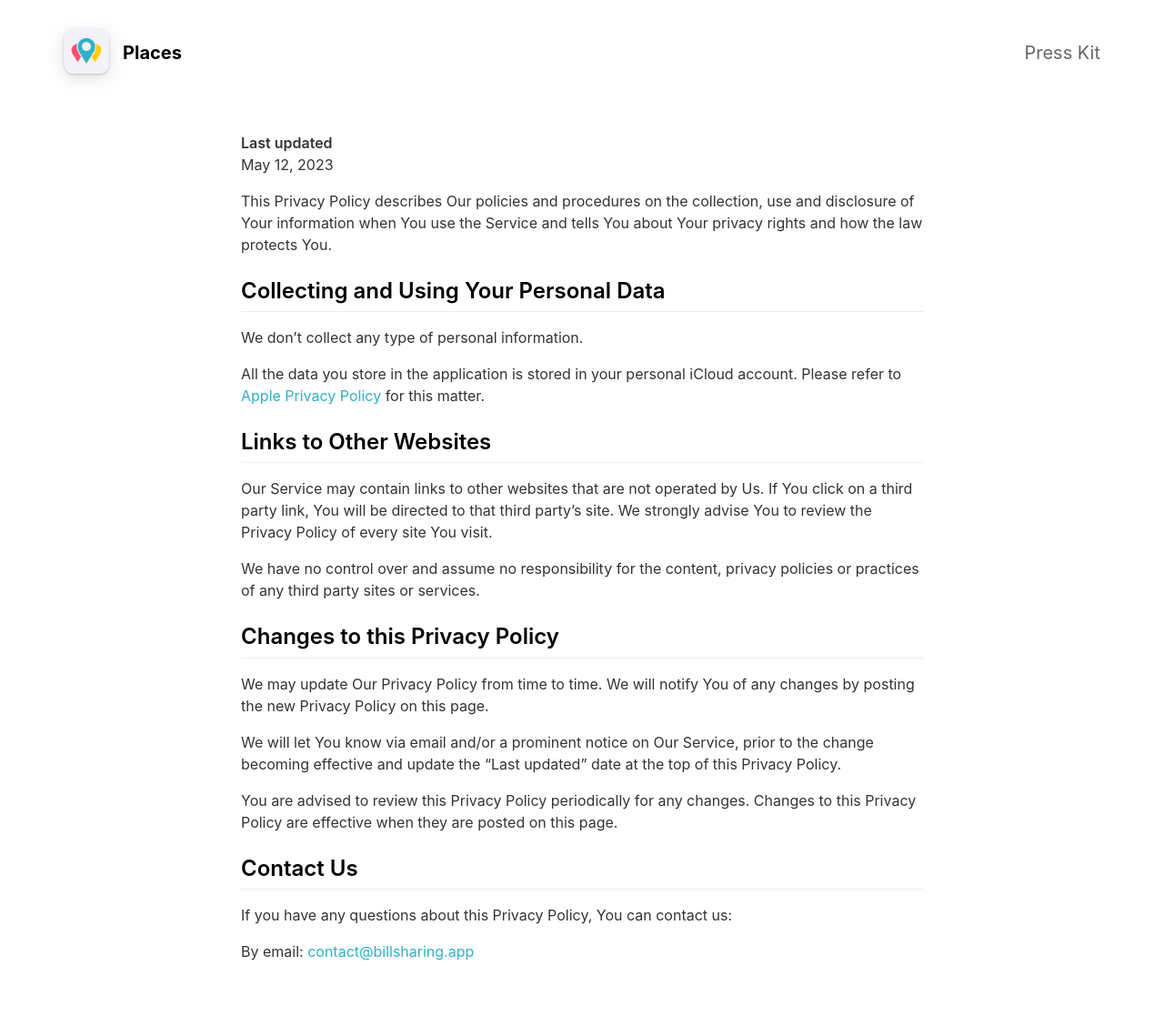
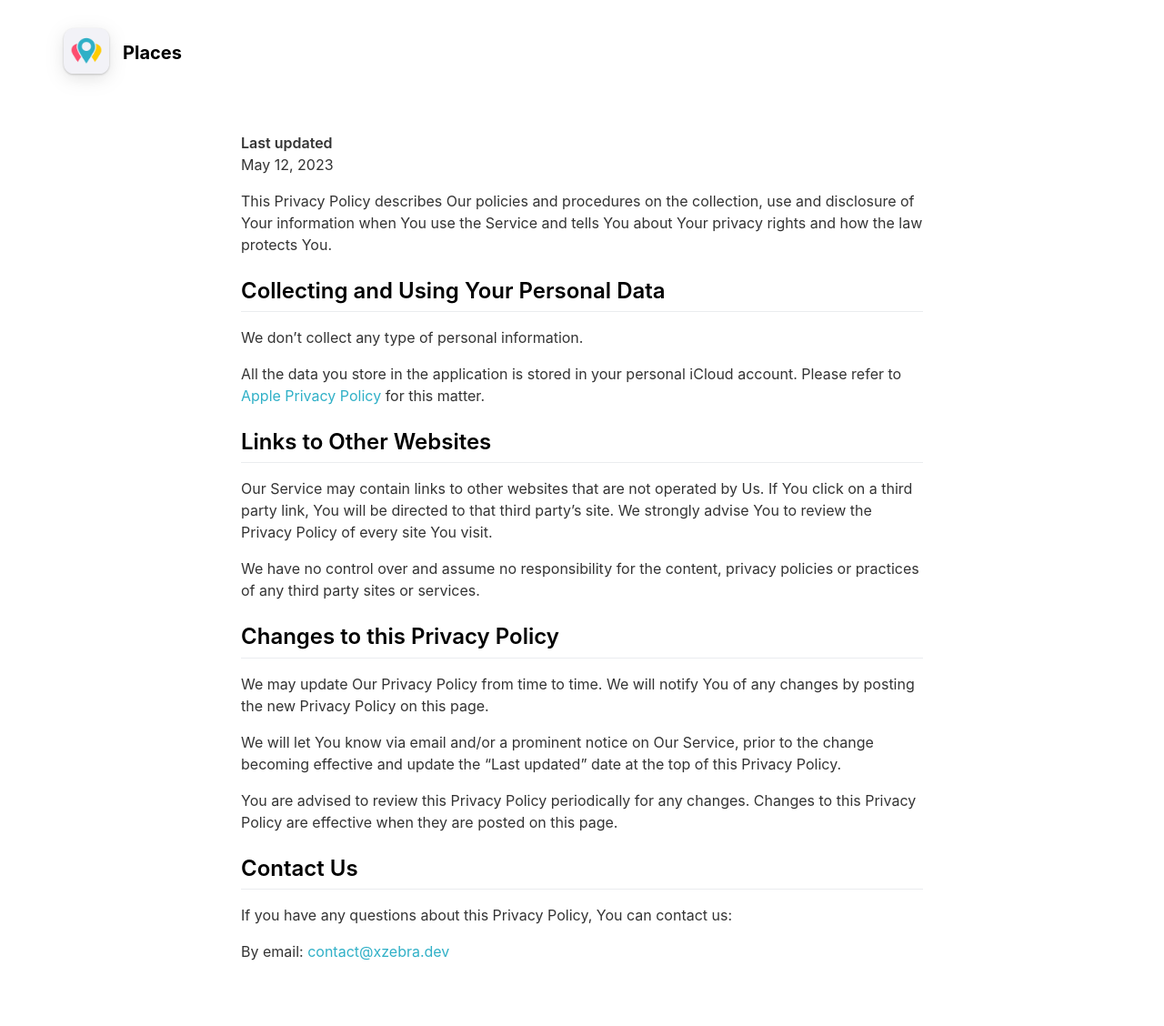
Before and after one commit to xzebra/places-web, a Jekyll site: the page built from _pages/privacypolicy.md, in a window 1280 px wide. Shown: the whole page at 91% size. Built offline with Jekyll 4.4.1, drawn with Linux system fonts in a browser that asks for light colours; nearby versions of some CDN libraries.

Commit message:
change icons, change email, hide presskit

```diff
--- a/_config.yml
+++ b/_config.yml
@@ -8,7 +8,7 @@
 
 appstore_link                             : https://apps.apple.com/app/id6478914904                  # Automatically populates if not set and if iOS app ID is set. Otherwise enter manually.
 playstore_link                            :                                           # Enter Google Play Store URL.
-presskit_download_link                    : /assets/PressKit.zip                      # Enter a link to downloadable file or (e.g. public Dropbox link to a .zip file).
+presskit_download_link                    :                                           # Enter a link to downloadable file or (e.g. public Dropbox link to a .zip file).
                                                                                       # Or upload your press kit file to assets and set path accordingly (e.g. "assets/your_press_kit.zip").
 
 app_icon                                  : assets/appicon512.png                     # Automatically populates if not set and if iOS app ID is set.  Otherwise enter path to icon file manually.
@@ -27,7 +27,7 @@
 your_name                                 : Jorge Romanos
 your_link                                 : https://xzebra.dev
 your_city                                 : Spain
-email_address                             : contact@visitplaces.app
+email_address                             : contact@xzebra.dev
 facebook_username                         :
 instagram_username                        :
 twitter_username                          :
@@ -42,11 +42,11 @@
 
   - title                                 : Pin your favorite places
     description                           : Add places and share them with a group.
-    fontawesome_icon_name                 : pin
+    fontawesome_icon_name                 : map-pin
 
   - title                                 : Create lists
-    description                           : You can create different lists  and share them with your friends.
-    fontawesome_icon_name                 : object-group
+    description                           : You can create different lists and share them with your friends.
+    fontawesome_icon_name                 : list
 
   - title                                 : Mark as visited
     description                           : Mark places as visited and see how many places you have left to visit.
@@ -62,7 +62,7 @@
 
   - title                                 : Places history
     description                           : Past visited places can also be seen and reviewed.
-    fontawesome_icon_name                 : list
+    fontawesome_icon_name                 : history
 
   - title                                 : iCloud synchronization
     description                           : Automatic synchronization of the data between all your Apple devices (iPhone, iPad and Mac) thanks to iCloud.
--- a/_layouts/contact.html
+++ b/_layouts/contact.html
@@ -12,7 +12,7 @@
           <form class="contact-form" onsubmit="return submitForm(this)"><input type="text" name="subject"
               placeholder="Subject"><br><textarea name="body" rows="5" cols="30"
               placeholder="Your Message"></textarea><br><input type="submit" value="Send"></form>
-          <script>function submitForm(e) {return window.open("mailto:contact@visitplaces.app?subject=Places - " + e.subject.value + "&body=" + e.body.value), !1}</script>
+          <script>function submitForm(e) {return window.open("mailto:contact@xzebra.dev?subject=Places - " + e.subject.value + "&body=" + e.body.value), !1}</script>
         </div>
       </article>
     </div>
--- a/_pages/privacypolicy.md
+++ b/_pages/privacypolicy.md
@@ -33,4 +33,4 @@
 
 If you have any questions about this Privacy Policy, You can contact us:
 
-By email: [contact@billsharing.app](mailto:contact@billsharing.app)
+By email: [contact@xzebra.dev](mailto:contact@xzebra.dev)
```
